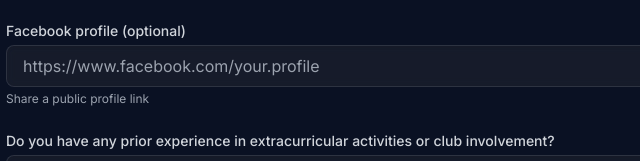
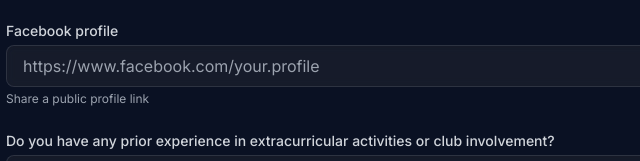
Before and after one commit to AZMA1N/NSUDC_project, a plain HTML site: page register.html in a window 1280 px wide. Shown: the part 800-961 px from the top of the page, 235-875 px from the left. Drawn offline with nearby package versions, Linux system fonts and the light colour scheme.

Commit message:
Update register.html

```diff
--- a/register.html
+++ b/register.html
@@ -188,7 +188,7 @@
 
                         <!-- Facebook profile (optional) -->
                         <div class="md:col-span-2">
-                            <label for="facebook" class="block text-sm font-medium text-gray-300 mb-1">Facebook profile (optional)</label>
+                            <label for="facebook" class="block text-sm font-medium text-gray-300 mb-1">Facebook profile</label>
                             <input type="url" id="facebook" name="entry.822417478" placeholder="https://www.facebook.com/your.profile"
                                 class="w-full px-4 py-2 border rounded-lg focus:ring-2 focus:ring-[#142147] focus:border-[#142147] transition">
                             <p class="text-xs text-gray-400 mt-1"> Share a public profile link </p>
```
